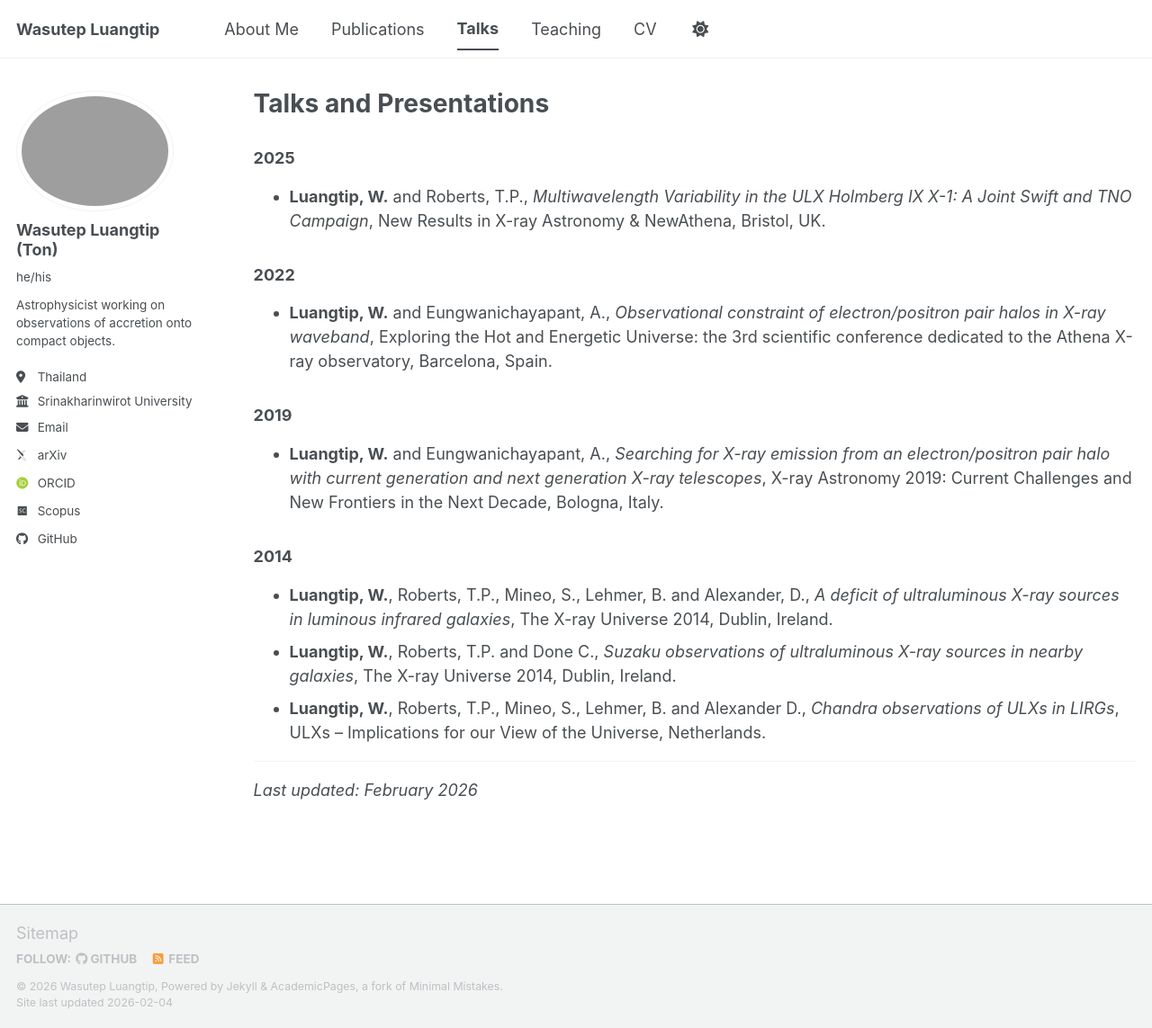
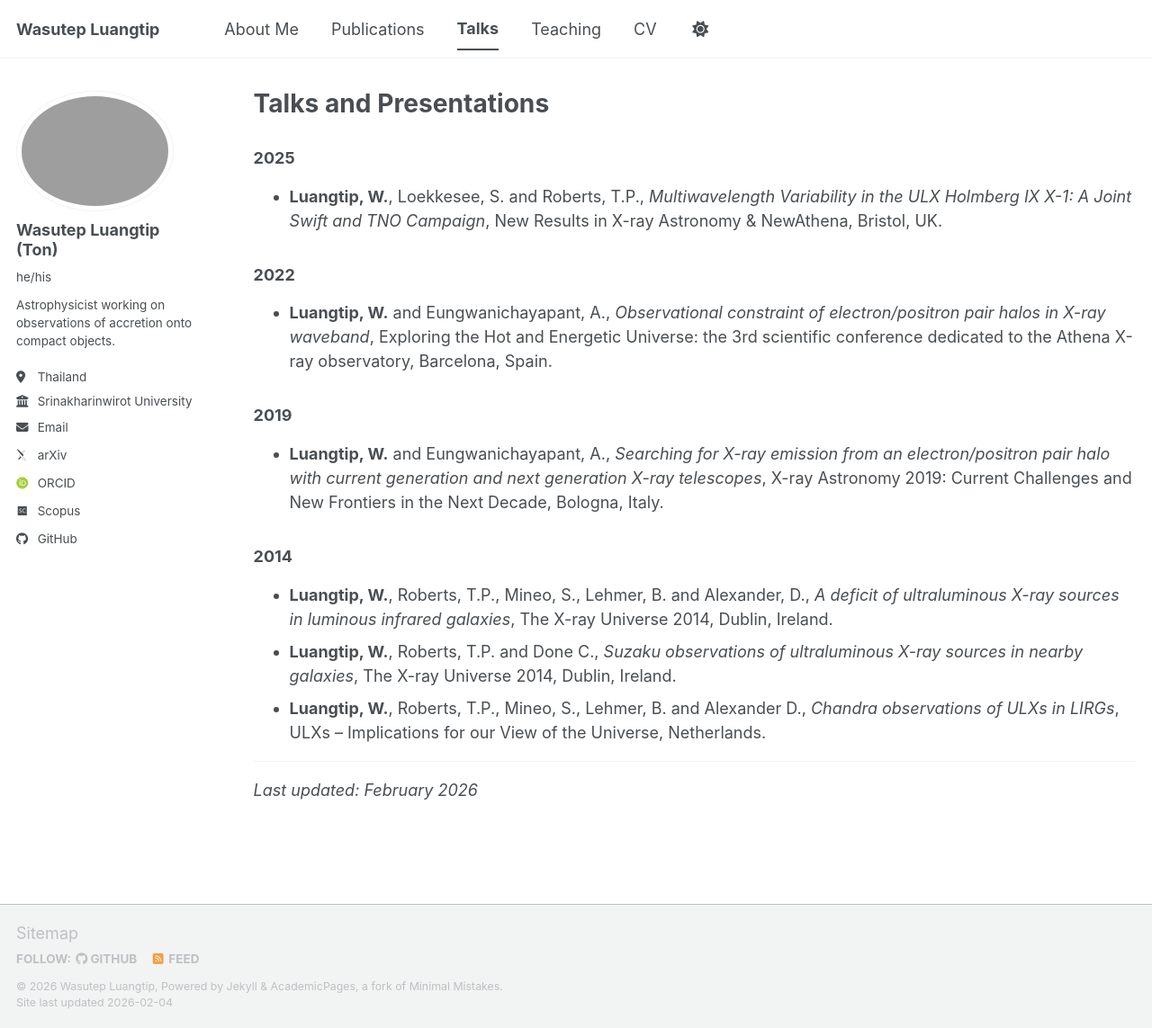
Before and after one commit to wluangtip/wluangtip.github.io, a Jekyll site: the page built from _pages/talks.md, in a window 1280 px wide and 1143 px high. Shown: the whole window at 90% size. Built offline with Jekyll 4.4.1, drawn with Linux system fonts in a browser that asks for light colours; some web fonts are replaced; a script bundle is joined from its source files by our own code; library files that are not in the unit come from our copies.

Commit message:
Update talks.md

```diff
--- a/_pages/talks.md
+++ b/_pages/talks.md
@@ -5,7 +5,7 @@ permalink: /talks/
 author_profile: true
 ---
 ### 2025
-* **Luangtip, W.** and Roberts, T.P., *Multiwavelength Variability in the ULX Holmberg IX X-1: A Joint Swift and TNO Campaign*, New Results in X-ray Astronomy & NewAthena, Bristol, UK.
+* **Luangtip, W.**, Loekkesee, S. and Roberts, T.P., *Multiwavelength Variability in the ULX Holmberg IX X-1: A Joint Swift and TNO Campaign*, New Results in X-ray Astronomy & NewAthena, Bristol, UK.
 
 ### 2022
 * **Luangtip, W.** and Eungwanichayapant, A., *Observational constraint of electron/positron pair halos in X-ray waveband*, Exploring the Hot and Energetic Universe: the 3rd scientific conference dedicated to the Athena X-ray observatory, Barcelona, Spain.
```
